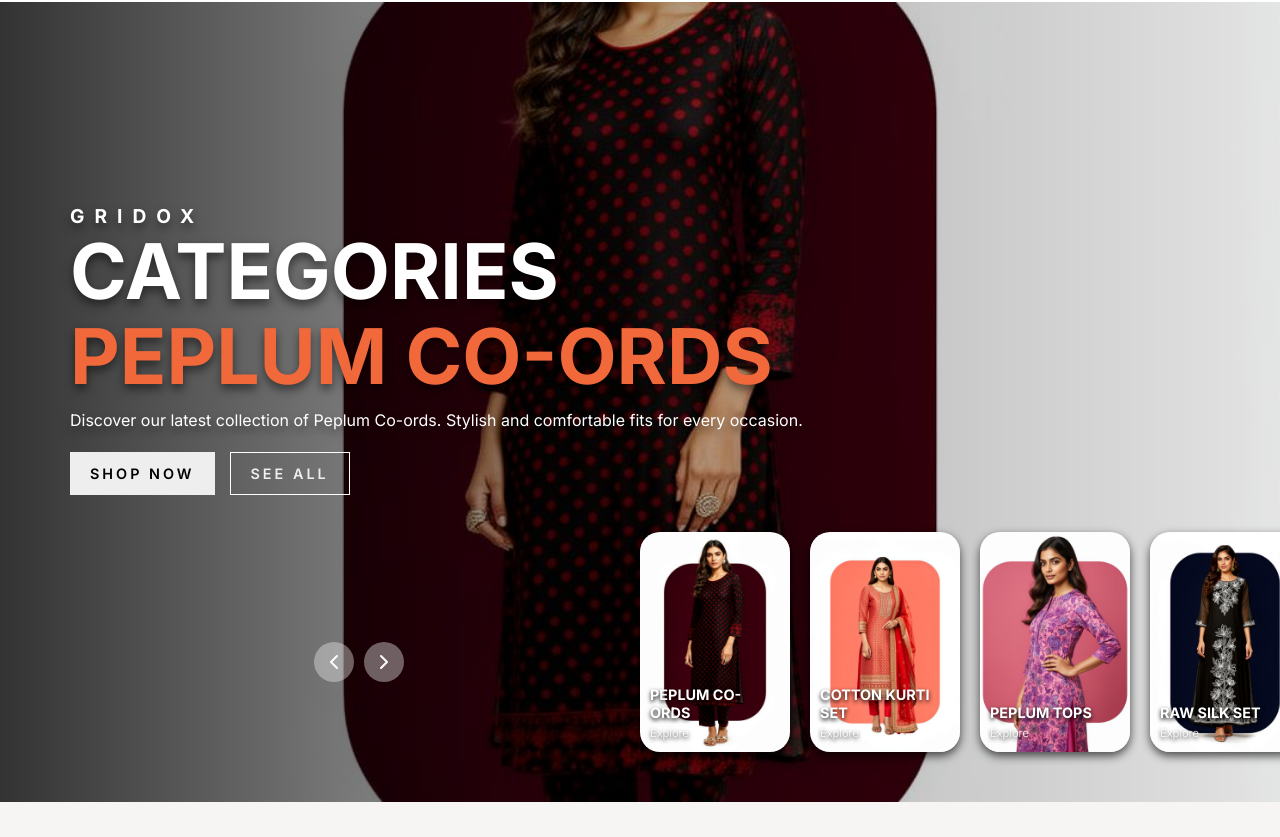
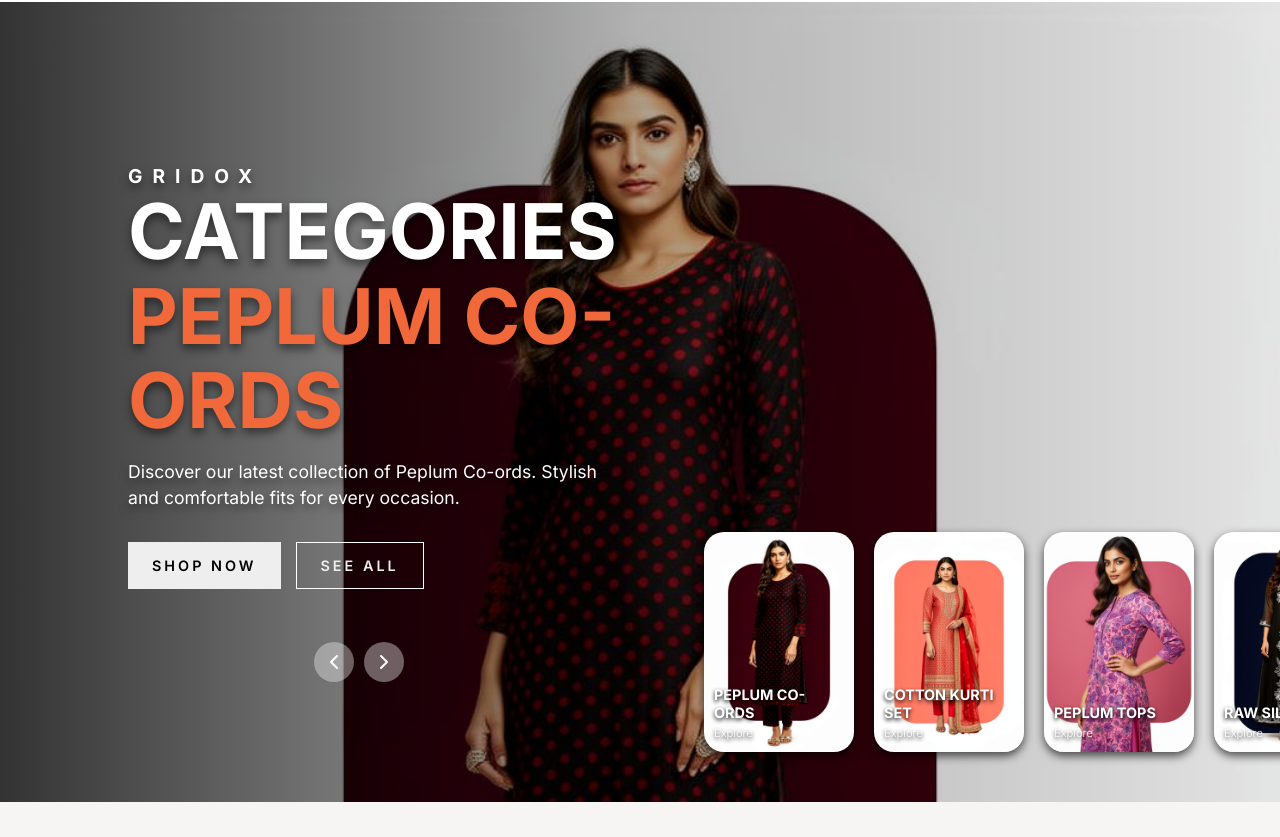
Before and after one commit to GOGULKRISHNAN368/griddox, a React (Vite) app: page / in a window 1280 px wide. Shown: the part 1403-2240 px from the top of the page. Built offline with nearby package versions, Linux system fonts and the light colour scheme; the HTML template or start-up script is replaced by a standard one; a web font is replaced by a local one.

Commit message:
style: anchor featured carousel images to top to prevent header clipping on wide screens, and fix desktop layout layout bugs

```diff
--- a/src/components/FeaturedCategories.css
+++ b/src/components/FeaturedCategories.css
@@ -1,9 +1,12 @@
+body {
+    overflow-x: hidden;
+}
+
 .featured-carousel {
-    height: 100dvh; /* dynamically adjust to mobile viewport */
+    height: 100vh;
     width: 100vw;
     margin-left: calc(50% - 50vw);
     position: relative;
-    max-height: 850px;
     background-color: #000;
     overflow: hidden;
 }
@@ -34,16 +37,15 @@
     width: 100%;
     height: 100%;
     object-fit: cover;
+    object-position: center top;
 }
 
 .featured-carousel .list .item .content {
     position: absolute;
-    top: 25%;
-    width: 1140px;
+    top: 20%;
+    width: 600px;
     max-width: 90%;
-    left: 50%;
-    transform: translateX(-50%);
-    padding-right: 30%;
+    left: 10%;
     box-sizing: border-box;
     color: #fff;
     text-shadow: 0 5px 10px rgba(0,0,0,0.5);
@@ -60,12 +62,11 @@
 
 .featured-carousel .list .item .content .title,
 .featured-carousel .list .item .content .topic {
-    font-size: clamp(3rem, 6vw, 6rem);
+    font-size: clamp(3rem, 6vw, 5.5rem);
     font-weight: 800;
     line-height: 1.1em;
     text-transform: uppercase;
     word-break: keep-all;
-    white-space: nowrap;
 }
 
 .featured-carousel .list .item .content .topic {
@@ -73,15 +74,16 @@
 }
 
 .featured-carousel .list .item .content .des {
-    margin-top: 10px;
-    font-size: 1rem;
-    line-height: 1.4;
+    margin-top: 15px;
+    font-size: 1.1rem;
+    line-height: 1.5;
+    max-width: 500px;
 }
 
 .featured-carousel .list .item .content .buttons {
     display: flex;
     gap: 15px;
-    margin-top: 20px;
+    margin-top: 30px;
 }
 
 .featured-carousel .list .item .content button {
@@ -90,7 +92,7 @@
     color: #000;
     letter-spacing: 3px;
     font-weight: 600;
-    padding: 10px 20px;
+    padding: 12px 24px;
     cursor: pointer;
     font-size: 0.9rem;
     transition: 0.3s;
@@ -112,7 +114,7 @@
 .featured-carousel .thumbnail {
     position: absolute;
     bottom: 50px;
-    left: 50%;
+    left: 55%;
     width: max-content;
     z-index: 100;
     display: flex;
```
